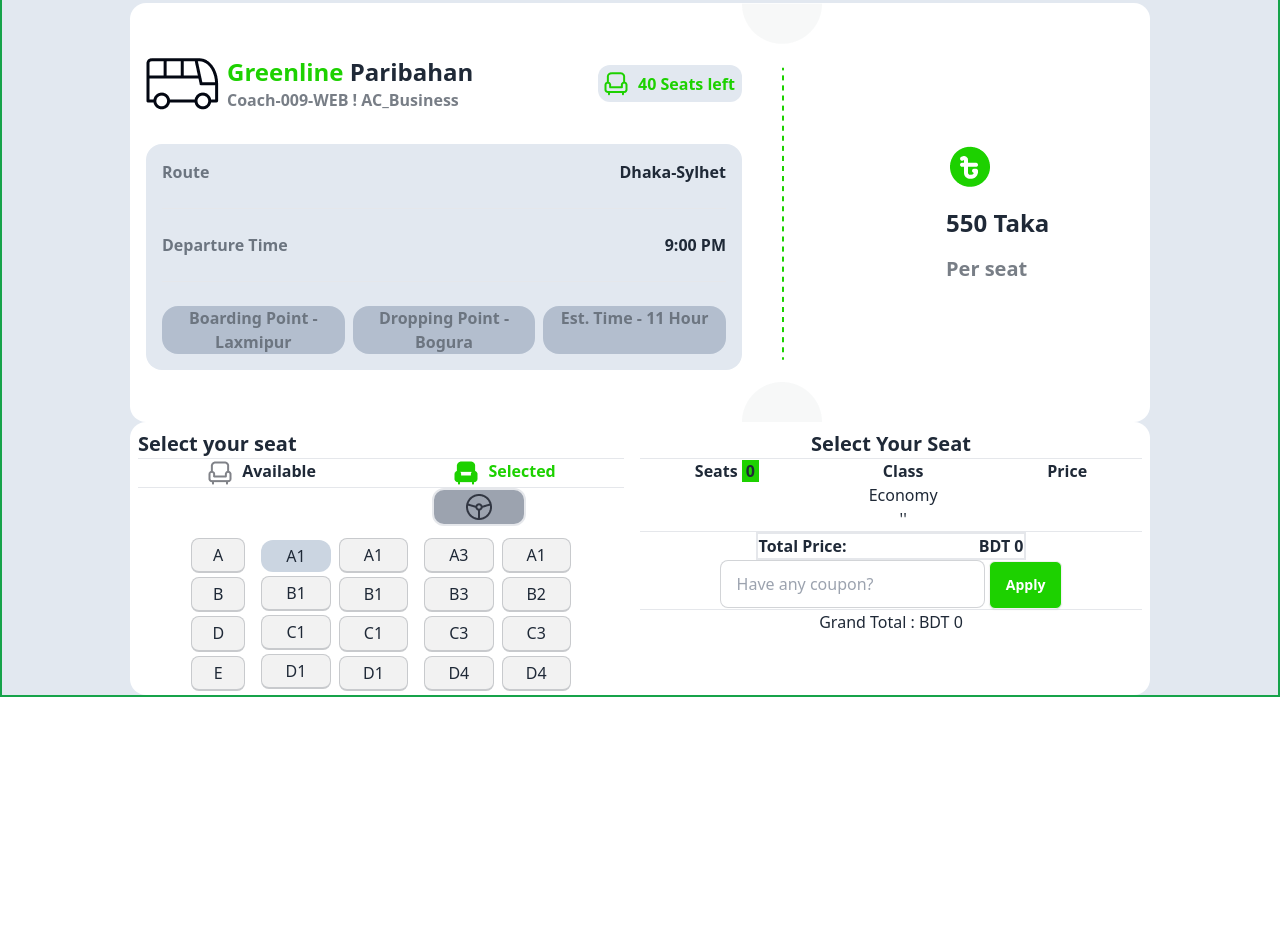
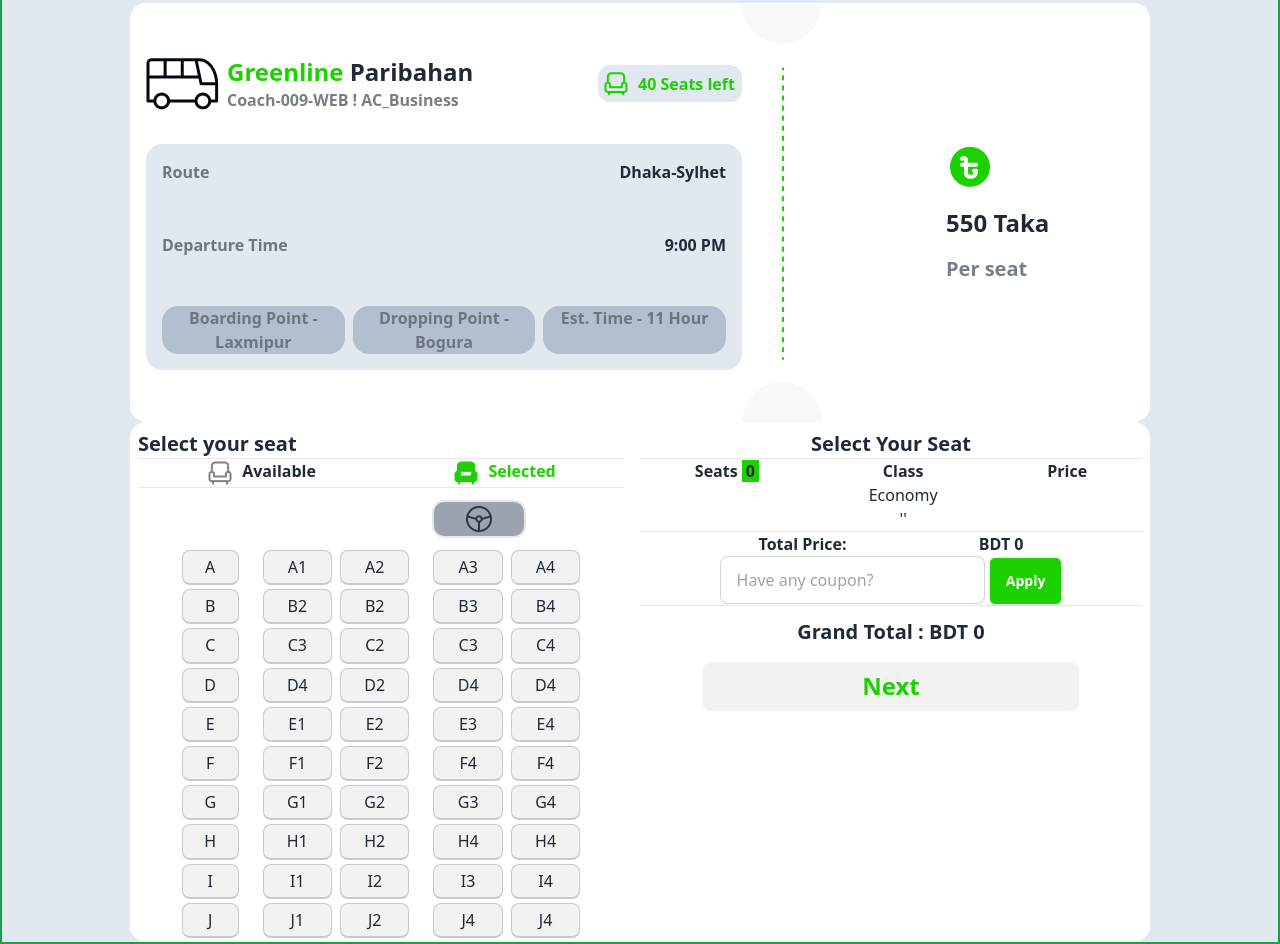
Before and after one commit to Bilshansakib/B9A5-Smart-Ticketing, a plain HTML site: page index.html in a window 1280 px wide. Shown: the part 1559-2503 px from the top of the page. Before the commit the page ends 2256 px from the top, so only its background shows below. Drawn offline with nearby package versions, Linux system fonts and the light colour scheme.

Commit message:
Modal added

```diff
--- a/JS/utility.js
+++ b/JS/utility.js
@@ -12,6 +12,7 @@
 
 for (const btn of allBtn) {
     btn.addEventListener("click",function(event){
+        btn.style.backgroundColor = "#1dd100";
         seatLeft = seatLeft - 1 ;
         if (seatLeft < 36){
             alert ("Can't buy more then 4 tickets")
@@ -19,8 +20,10 @@
 
         count = count + 1;
 
+        const seatName = event.target.parentNode.childNodes[1].innerText;
+        // const seatName = event.target.parentNode.parentNode.parentNode.childNodes.childNodes[0].innerText
+        console.log(seatName)
 
-        const seatName = event.target.parentNode.childNodes[1].innerText;
 
         const selectedContainer = document.getElementById(
             "selected-place-container"
@@ -42,7 +45,8 @@
 
 
        totalPrice("total-cost",price);
-       event.target.parentNode.style.color = "#1dd100";
+       event.target.parentNode.style.color = "bg-[#1dd100]";
+
 
 
        totalPrice("grand-total", price)
@@ -51,16 +55,12 @@
 
         setInnerText("seats-left",seatLeft)
         setInnerText("seat-count",count);
-
-
-    })
-}
-
-const couponBtn = document.getElementById("apply-btn");
-couponBtn.addEventListener("click", function(){
+        const couponBtn = document.getElementById("apply-btn");
+        couponBtn.addEventListener("click", function(){
     const convertTotal = getValue("total-cost");
     const couponElement = document.getElementById("input-field").value;
     const couponCode = couponElement.split(" ").join("").toUpperCase();
+
     if (couponCode === "NEW15") {
         setInnerText("grand-total",convertTotal - convertTotal * 0.15)
 
@@ -72,6 +72,28 @@
     }
 
 })
+
+
+    })
+}
+
+// const couponBtn = document.getElementById("apply-btn");
+// couponBtn.addEventListener("click", function(){
+//     const convertTotal = getValue("total-cost");
+//     const couponElement = document.getElementById("input-field").value;
+//     const couponCode = couponElement.split(" ").join("").toUpperCase();
+
+//     if (couponCode === "NEW15") {
+//         setInnerText("grand-total",convertTotal - convertTotal * 0.15)
+
+
+//     }else if (couponCode === "Couple20") {
+//         setInnerText("grand-total",convertTotal - convertTotal * 0.20)
+//     } else {
+//         alert("Invalid Coupon")
+//     }
+
+// })
 
 
 
@@ -91,3 +113,12 @@
 function setInnerText(id, value) {
     document.getElementById(id).innerText = value;
 }
+
+function hideElement(id) {
+    const element = document.getElementById(id);
+    element.classList.add('hidden')
+}
+function showElement(id) {
+    const element = document.getElementById(id);
+    element.classList.remove('hidden')
+}
--- a/index.html
+++ b/index.html
@@ -22,7 +22,6 @@
       .spacial-color {
         color: #1dd100;
       }
-
     </style>
   </head>
   <body>
@@ -274,7 +273,7 @@
                 </div>
               </div>
               <hr class="hover:selection:" />
-              <div class="flex justify-around">
+              <div class="flex justify-around mt-3">
                 <p></p>
                 <img
                   class="border-2 px-8 rounded-xl py-1 bg-gray-400"
@@ -285,27 +284,45 @@
             </div>
             <!-- grid seat-->
             <div class="flex justify-around">
-              <div class="grid grid-cols-7 space-x-4">
+              <div class="grid grid-cols-7 space-x-6">
                 <div class="flex flex-col col-span-1 justify-center gap-1">
                   <button class="kbd">A</button>
                   <button class="kbd">B</button>
+                  <button class="kbd">C</button>
                   <button class="kbd">D</button>
                   <button class="kbd">E</button>
+                  <button class="kbd">F</button>
+                  <button class="kbd">G</button>
+                  <button class="kbd">H</button>
+                  <button class="kbd">I</button>
+                  <button class="kbd">J</button>
                 </div>
                 <div class="flex col-span-3 gap-2">
                   <div
                     class="flex flex-col col-span-2 justify-center gap-1 my-1 w-full"
                   >
-                    <button class="add-btn bg-slate-300 rounded-xl  py-1 px-6">A1</button>
-                    <button class="add-btn kbd">B1</button>
-                    <button class="add-btn kbd">C1</button>
-                    <button class="add-btn kbd">D1</button>
+                    <button class="add-btn kbd px-6">A1</button>
+                    <button class="add-btn kbd">B2</button>
+                    <button class="add-btn kbd">C3</button>
+                    <button class="add-btn kbd">D4</button>
+                    <button class="add-btn kbd">E1</button>
+                    <button class="add-btn kbd">F1</button>
+                    <button class="add-btn kbd">G1</button>
+                    <button class="add-btn kbd">H1</button>
+                    <button class="add-btn kbd">I1</button>
+                    <button class="add-btn kbd">J1</button>
                   </div>
                   <div class="flex flex-col justify-center gap-1 my-1 w-full">
-                    <button class="add-btn kbd px-6">A1</button>
-                    <button class="add-btn kbd">B1</button>
-                    <button class="add-btn kbd">C1</button>
-                    <button class="add-btn kbd">D1</button>
+                    <button class="add-btn kbd px-6">A2</button>
+                    <button class="add-btn kbd">B2</button>
+                    <button class="add-btn kbd">C2</button>
+                    <button class="add-btn kbd">D2</button>
+                    <button class="add-btn kbd">E2</button>
+                    <button class="add-btn kbd">F2</button>
+                    <button class="add-btn kbd">G2</button>
+                    <button class="add-btn kbd">H2</button>
+                    <button class="add-btn kbd">I2</button>
+                    <button class="add-btn kbd">J2</button>
                   </div>
                 </div>
                 <div class="flex col-span-3 gap-2">
@@ -316,14 +333,26 @@
                     <button class="add-btn kbd">B3</button>
                     <button class="add-btn kbd">C3</button>
                     <button class="add-btn kbd">D4</button>
+                    <button class="add-btn kbd">E3</button>
+                    <button class="add-btn kbd">F4</button>
+                    <button class="add-btn kbd">G3</button>
+                    <button class="add-btn kbd">H4</button>
+                    <button class="add-btn kbd">I3</button>
+                    <button class="add-btn kbd">J4</button>
                   </div>
                   <div
                     class="flex flex-col col-span-2 justify-center gap-1 my-1 w-full"
                   >
-                    <button class="add-btn kbd px-6">A1</button>
-                    <button class="add-btn kbd">B2</button>
-                    <button class="add-btn kbd">C3</button>
+                    <button class="add-btn kbd px-6">A4</button>
+                    <button class="add-btn kbd">B4</button>
+                    <button class="add-btn kbd">C4</button>
                     <button class="add-btn kbd">D4</button>
+                    <button class="add-btn kbd">E4</button>
+                    <button class="add-btn kbd">F4</button>
+                    <button class="add-btn kbd">G4</button>
+                    <button class="add-btn kbd">H4</button>
+                    <button class="add-btn kbd">I4</button>
+                    <button class="add-btn kbd">J4</button>
                   </div>
                 </div>
               </div>
@@ -361,27 +390,67 @@
                 </ul>
               </div>
               <hr />
-              <div class="calculation-area flex justify-center ">
+              <div class="calculation-area flex justify-center">
                 <!-- total Price -->
-                <h4 class="border-2 space-x-32">
+                <h4 class="py-px-1 space-x-32">
                   <span class="font-bold">Total Price:</span>
-                  <span class="font-bold">BDT <span id="total-cost">0</span></span>
+                  <span class="font-bold"
+                    >BDT <span id="total-cost">0</span></span
+                  >
                 </h4>
               </div>
               <div class="all-cat-btn">
-                <input id="input-field" class="input input-bordered join-item " type="text" placeholder="Have any coupon?">
-                <button id="apply-btn" class="btn join-item rounded-md bg-[#1dd100] text-white font-bold">Apply</button>
+                <input
+                  id="input-field"
+                  class="input input-bordered join-item"
+                  type="text"
+                  placeholder="Have any coupon?"
+                />
+                <button
+                  id="apply-btn"
+                  class="btn join-item rounded-md bg-[#1dd100] text-white font-bold"
+                >
+                  Apply
+                </button>
               </div>
               <hr />
-              <h4 class="text-center">
-                Grand Total : <span>BDT <span id="grand-total">0</span></span>
+              <h4 class="text-center text-xl font-bold mt-3">
+                <span>Grand Total :</span>
+                <span>BDT <span id="grand-total">0</span></span>
               </h4>
             </div>
+            <!--  -->
+            <button class="btn font-extrabold text-2xl mt-4 w-3/4 bg-" onclick="my_modal_4.showModal()">Next</button>
+            <dialog id="my_modal_4" class="modal text-center">
+              <div
+                class="modal-box w-11/12 max-w-2xl flex flex-col space-y-2 items-center"
+              >
+                <img class="w-1/4 h-32" src="images/success.png" alt="" />
+                <h3 class="font-bold text-lg text-green-600">SUCCESS</h3>
+                <p class="py-4 font-bold">
+                  Thank you for Booking Our Bus Seats
+                </p>
+                <p class="py-4 font-bold">
+                  We are working hard to find the best service and deals for you
+                </p>
+                <p class="font-bold opacity-60">
+                  Shortly you will find a confirmation in your email
+                </p>
+                <div class="">
+                  <form method="dialog">
+                    <!-- if there is a button, it will close the modal -->
+                    <button class="btn ">Continue</button>
+                  </form>
+                </div>
+              </div>
+            </dialog>
           </div>
         </div>
       </section>
     </main>
-    <footer></footer>
+    <footer>
+      <!-- You can open the modal using ID.showModal() method -->
+    </footer>
 
     <script src="JS/utility.js"></script>
   </body>
```
